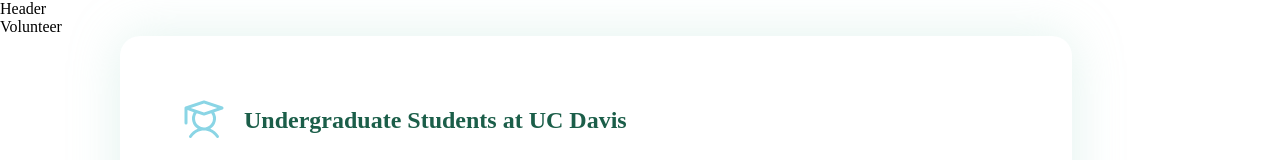
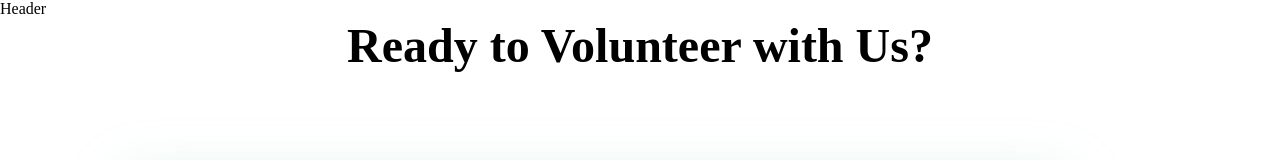
Before and after one commit to include-davis/jvmc, a Next.js app: page /volunteer in a window 1280 px wide. Shown: the top 160 px of the page. Built offline with nearby package versions, Linux system fonts and the light colour scheme; grey boxes are pictures that could not be loaded.

Commit message:
Add heading above volunteer cards with Heading 1 styling

```diff
--- a/app/(pages)/volunteer/page.jsx
+++ b/app/(pages)/volunteer/page.jsx
@@ -68,9 +68,9 @@
 export default function Volunteer() {
     return (
       <main>
-        <div>Volunteer</div>
         {/* VolunteerCard components */}
         <div className={styles.volunteerCards}>
+          <div className={styles.cardHeading}>Ready to Volunteer with Us?</div>
         {
           cards.map((cards, idx) => {
             return (
--- a/app/(pages)/volunteer/page.module.scss
+++ b/app/(pages)/volunteer/page.module.scss
@@ -6,3 +6,10 @@
     row-gap: var(--vertical-card-gap);
     align-items: center;
 }
+
+.cardHeading {
+    font-family: "Merriweather", serif;
+    font-size: 3em;
+    font-weight: 700;
+    line-height: auto;
+}
```
